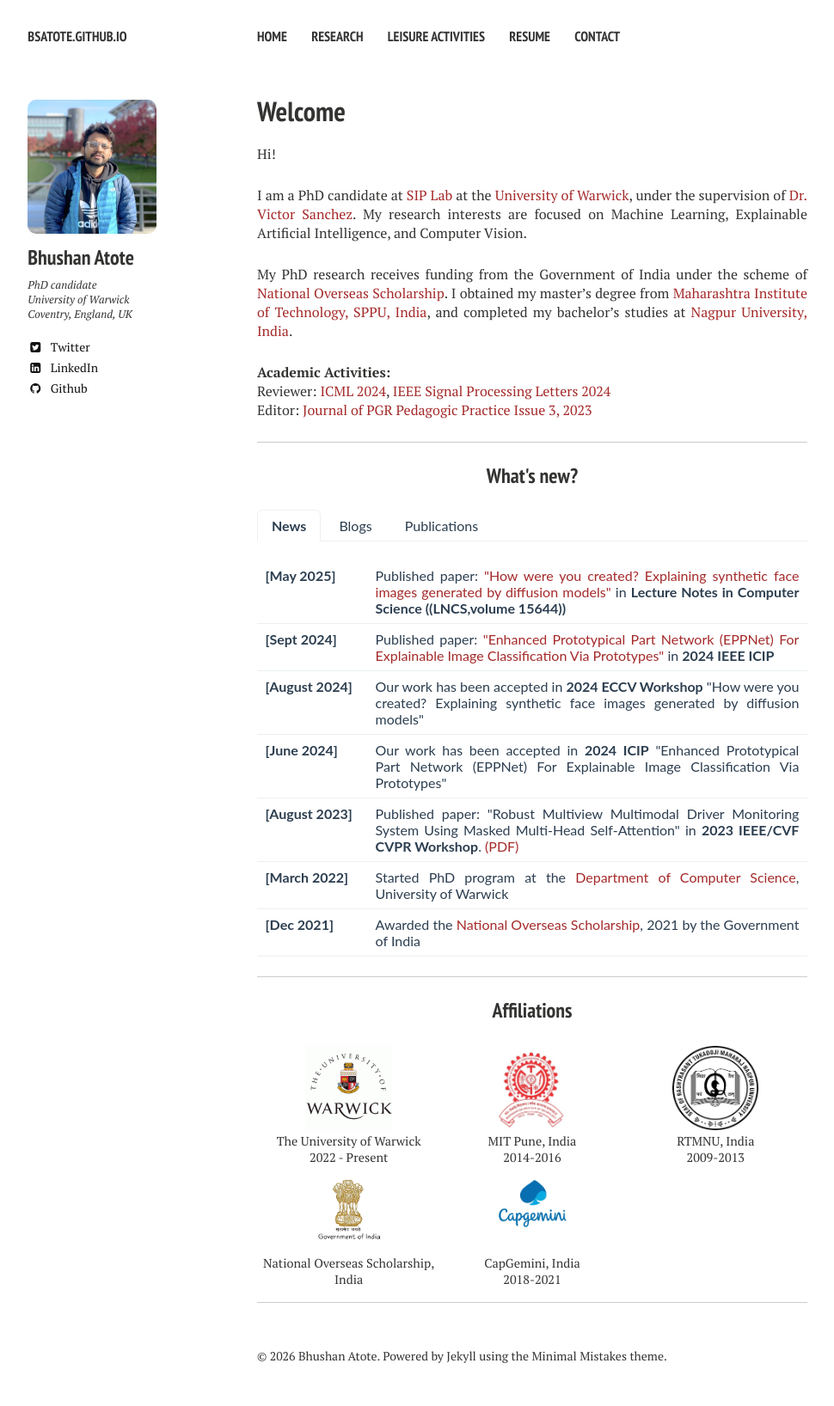
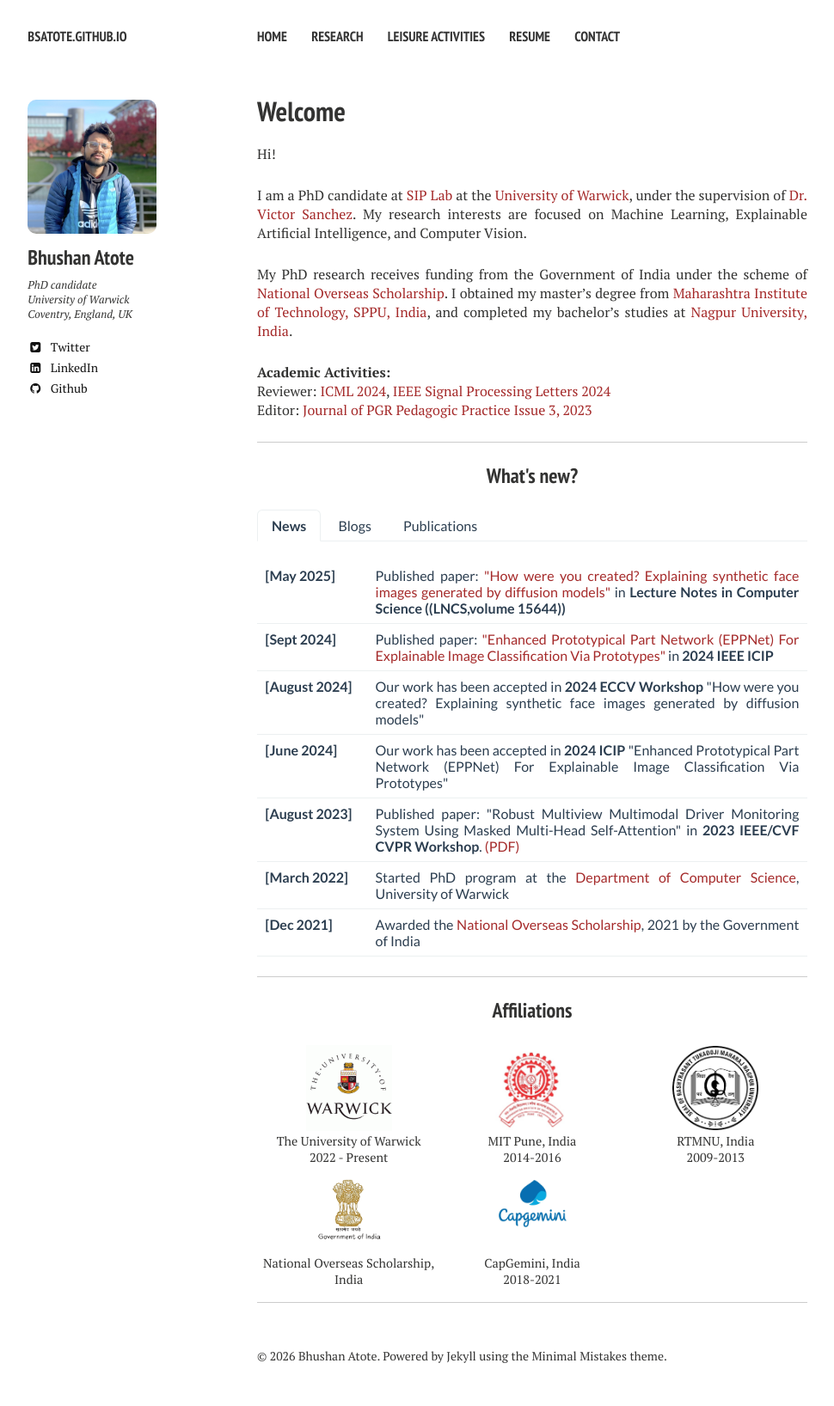
Before and after one commit to bsatote/bsatote.github.io, a Jekyll site: the page built from index.md, in a window 1280 px wide. Shown: the whole page at 86% size, without its empty margins (21-991 px from the left). Built offline with Jekyll 4.4.1, drawn with Linux system fonts in a browser that asks for light colours; nearby versions of some CDN libraries.

Commit message:
Update _head.html

```diff
--- a/_includes/_head.html
+++ b/_includes/_head.html
@@ -44,6 +44,9 @@
 
 <link href='//fonts.googleapis.com/css?family=PT+Sans+Narrow:400,700%7CPT+Serif:400,700,400italic' rel='stylesheet' type='text/css'>
 
+<!-- For What's New Tabs -->
+<link href="https://fonts.googleapis.com/css2?family=Lato:wght@400;700&display=swap" rel="stylesheet">
+
 <!-- Icons -->
 <!-- 16x16 -->
 <link rel="shortcut icon" href="{{ site.url }}/images/cmu-icon.png">
```
